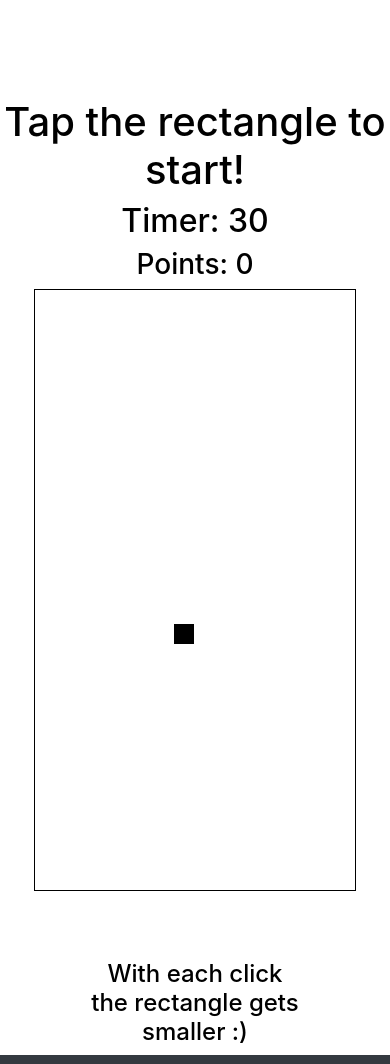
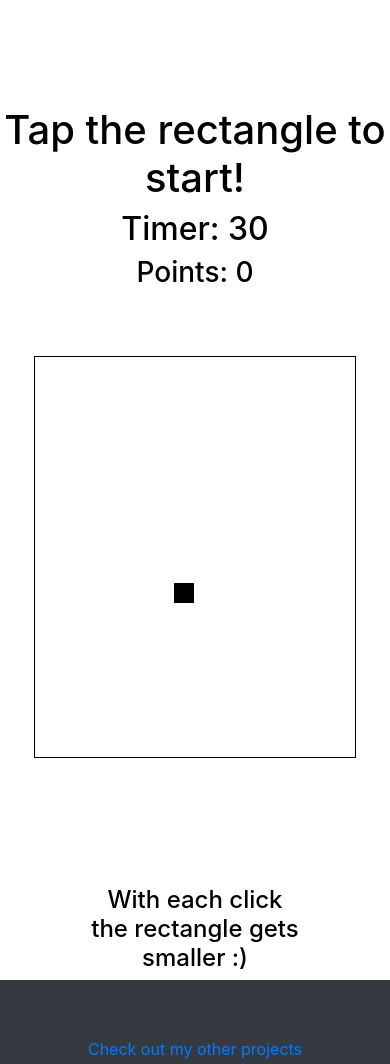
Before and after one commit to Whitestripe7773/TapTheRectangle, a plain HTML site: page index.html in a window 390 px wide. Shown: the top 1064 px of the page. Drawn offline with nearby package versions, Linux system fonts and the light colour scheme.

Commit message:
Bux fix (rect hitbox), smaller canvas (better for mobile)

```diff
--- a/index.html
+++ b/index.html
@@ -19,7 +19,7 @@
                 <h1>Tap the rectangle to start!</h1>
                 <h2 class="timer"></h2>
                 <h3 class="points">Points: 0</h3>
-                <canvas class="game-box" width="320" height="600">
+                <canvas class="game-box" width="320" height="400">
                 </canvas>
             </div>
             <div class="col-sm description"><h4>With each click <br> the rectangle gets <br> smaller :)</h4></div>
@@ -30,6 +30,7 @@
         <div class="container-fluid">
             <div class="row">
                 <div class="col text-center footer-box">
+                    <p><a href="https://github.io/Whitestripe7773">Check out my other projects</a></p> <br>
                     <p>©2020 - Whitestripe7773 </p>
                     <a class="github" href="https://github.com/Whitestripe7773"><i class="fab fa-github"></i></a>
                 </div>
--- a/script.js
+++ b/script.js
@@ -18,7 +18,7 @@ function main(){
         $(".game-box").click(function(e){
             var canvas = document.getElementsByClassName('game-box');
             var position = getCursorPosition(canvas, e);
-                if (position[0] >= x && position[0] <= x + 20 && position[1] >= y && position[1] <= y + 20)
+                if (position[0] >= x && position[0] <= x + xSize && position[1] >= y && position[1] <= y + ySize)
                 {
                     points += 1;
                     $(".points").text("Points: " + points);
@@ -80,6 +80,6 @@ function getRandomX(){
 }
 
 function getRandomY(){
-    var y = Math.ceil(Math.random() * 570) + 10;
+    var y = Math.ceil(Math.random() * 380) + 10;
     return y;
 }
--- a/style/style.scss
+++ b/style/style.scss
@@ -10,6 +10,15 @@ body{
 canvas{
     border: 0.1px solid black;
     max-width: 100%;
+}
+
+.row{
+    margin-top: 1vh;
+}
+
+.game-box{
+    margin-top: 15%;
+    margin-bottom: 15%;
 }
 
 .lastscore{
```
Also changed, not shown: style/style.css, 1 other file.
